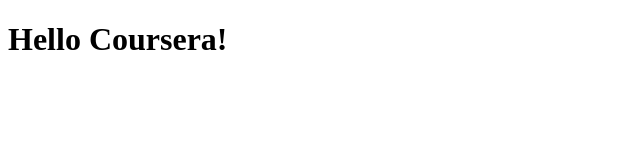
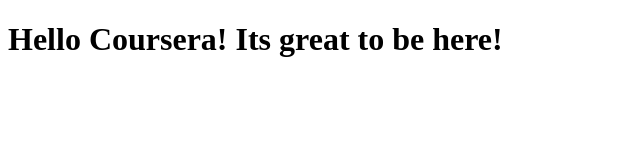
Before and after one commit to patapalomadera/coursera-test, a plain HTML site: page site/index.html in a window 1280 px wide. Shown: the whole page, without its empty margins (0-640 px from the left). Drawn offline with Linux system fonts and the light colour scheme.

Commit message:
A small modification to our page

```diff
--- a/site/index.html
+++ b/site/index.html
@@ -4,6 +4,6 @@
  	<title>Hello Coursera!</title>
  </head>
  <body>
- <h1>Hello Coursera!<h1>
+ <h1>Hello Coursera! Its great to be here!<h1>
  </body>
  </html>
```
